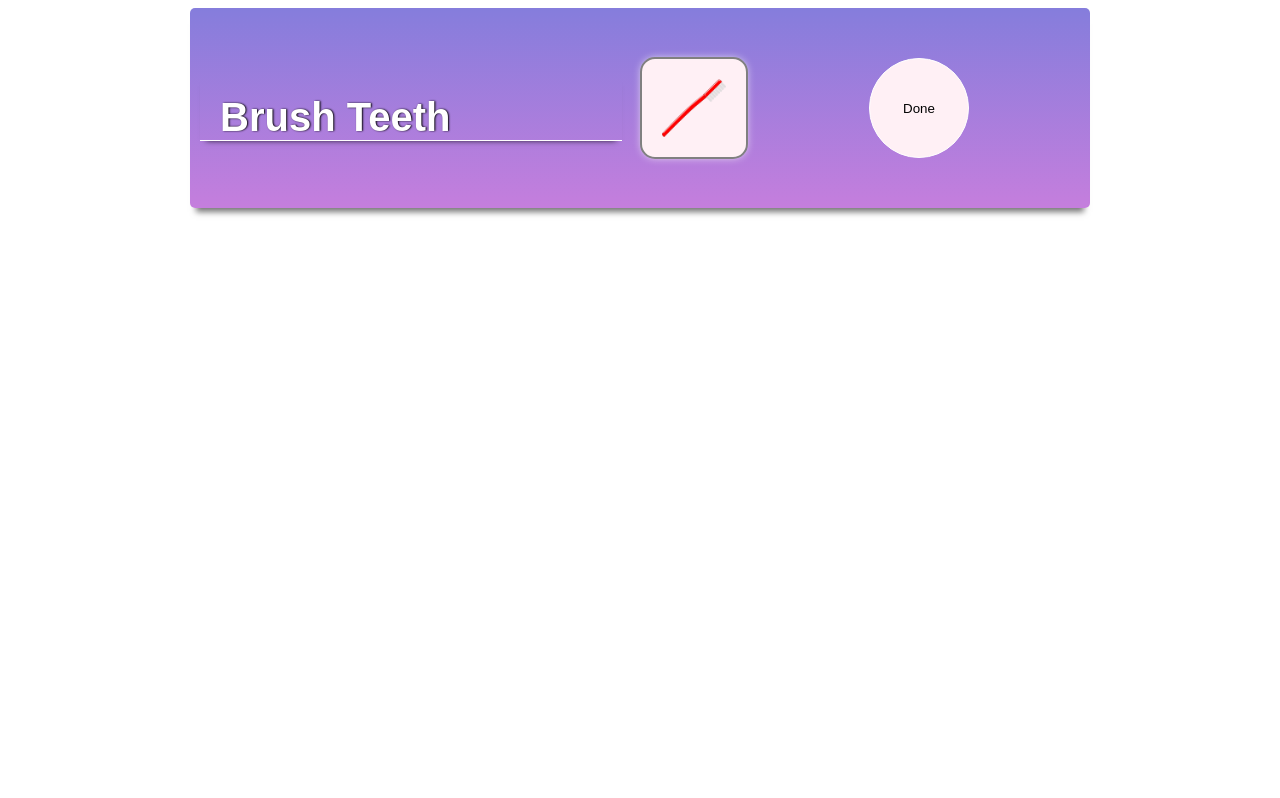
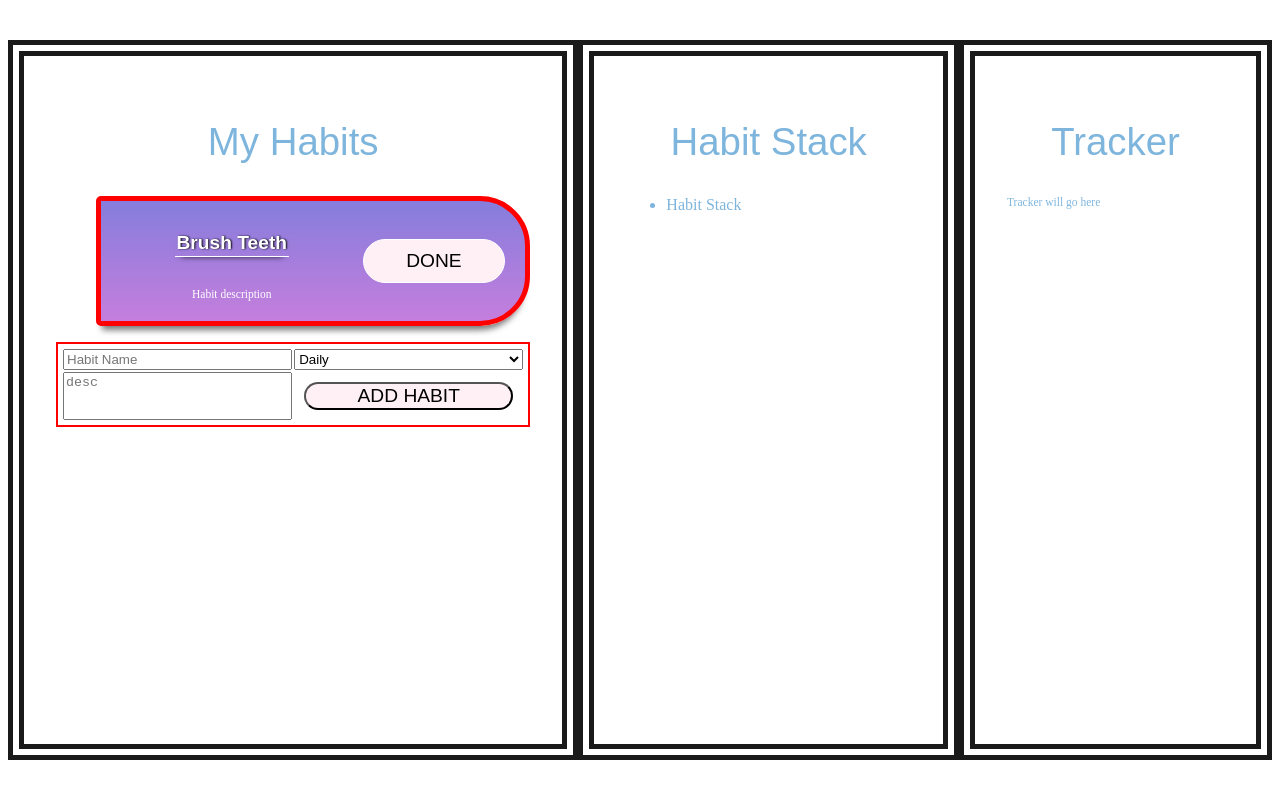
Before and after one commit to MatCre/Habit-Tracker, a React app in the folder habit-tracker/: page / in a window 1280 px wide. Built offline with nearby package versions, Linux system fonts and the light colour scheme.

Commit message:
app shell, habit card css, habit from added

```diff
--- /dev/null
+++ b/habit-tracker/src/Sass/Components/_addHabitForm.scss
@@ -0,0 +1,14 @@
+.habit-form-edit {
+    border: 2px solid red;
+    display: grid;
+    grid-template-columns: 1fr 1fr;
+    gap: 2px;
+    padding: 5px;
+    min-height: 10vh;
+    textarea {
+        resize: none;
+    }
+    button {
+        margin: 10px;
+    }
+}
--- a/habit-tracker/src/Sass/Components/_habitCard.scss
+++ b/habit-tracker/src/Sass/Components/_habitCard.scss
@@ -3,33 +3,50 @@
 $border: 1px solid white;
 
 .habit-wrapper{
-    @include box($boxStyle1...);
-    border-radius: 5px;
-    display: grid;
-    grid-template-columns: 2fr 1fr 1fr;
-    gap: 8px;
-    justify-content: center;
+    // @include box($boxStyle1...);
+    border: 5px solid red;
+    padding: 10px;
+    border-radius: 5px 50px 50px 5px;
+    display: flex;
     align-items: center;
     box-shadow: $boxShadow1;
     background: linear-gradient($primaryColor1, $secondaryColor1);
 
 }
+
+.habit-name-desc-wrap {
+    flex: 2;
+    display: flex;
+    flex-direction: column;
+    align-items: center;
+}
+
 .habit-name {
+    flex: 2;
     border-bottom: $border;
-    padding: 20px 20px 0 20px;
-    margin: 10px;
+    padding: 2px;
     box-shadow: 0 5px 6px -6px black;
 }
-.habit-image {
-    background-color: lavenderblush;
-    width: 4rem;
-    padding: 20px;
-    border-radius: 15px;
-    border: 2px solid grey;
-    box-shadow: 0 0 8px -2px whitesmoke;
+
+.habit-desc {
+    flex: 1;
+    color: white;
 }
+// .habit-image {
+//     flex: 1 2 auto;
+//     width: 2vw;
+//     max-width: 40px;
+//     height: 2vh;
+//     max-height: 40px;
+//     background-color: lavenderblush;
+//     padding: 20px;
+//     border-radius: 15px;
+//     border: 2px solid grey;
+//     box-shadow: 0 0 8px -2px whitesmoke;
+// }
 .habit-done {
+    flex: 1;
+    padding: 10px;
+    margin: 10px;
     border: $border;
-    width: 100px;
-    height: 100px;
 }
--- /dev/null
+++ b/habit-tracker/src/Sass/Components/_habitStack.scss
@@ -0,0 +1,4 @@
+.stack-wrap {
+    height: 90vh;
+    border: 5px solid red;
+}
--- /dev/null
+++ b/habit-tracker/src/Sass/Components/_header.scss
@@ -0,0 +1,3 @@
+.top {
+    max-width: 500px;
+}
--- /dev/null
+++ b/habit-tracker/src/Sass/Components/_tracker.scss
@@ -0,0 +1,4 @@
+.tracker-wrapper {
+    height: 90vh;
+    border: 5px solid red;
+}
--- a/habit-tracker/src/Sass/_elements.scss
+++ b/habit-tracker/src/Sass/_elements.scss
@@ -1,6 +1,7 @@
 @import './variables';
 
 html {
+    box-sizing: border-box;
     body {
         color: #7EB5DD;
     }
@@ -20,21 +21,28 @@ h1 {
 }
 
 h2 {
-    font-size: $mediumHeading;
+    font-size: 3vw;
+    text-align: center;
 }
 
 h3 {
-    font-size: $smallHeading;
+    font-size: 1.5vw;
     color: white;
     font-weight: 600;
     text-shadow: black 1px 0 2px;
 }
 
+p {
+    font-size: 0.9vw;
+}
+
 button {
+    text-transform: uppercase;
+    font-weight: 400;
+    font-size: 1.5vw;
     background: lavenderblush;
     outline-color: transparent;
-    border-radius: 50%;
-    transition: all 0.5s;
+    border-radius: 3vw;
     &:focus {
         outline-style: none;
     }
--- a/habit-tracker/src/Sass/_variables.scss
+++ b/habit-tracker/src/Sass/_variables.scss
@@ -3,11 +3,11 @@ $fontColor: '#11049F';
 $niceBlue: '#1919E6';
 $largeHeading: 90px;
 $mediumHeading: 60px;
-$smallHeading: 40px;
+$smallHeading: 2rem;
 $primaryColor1: #857DDC;
 $secondaryColor1: #C57EDD;
 $boxShadow1: 0 10px 6px -6px #777;
 $boxShadow2: 0 10px 4px 6px #777;
 
 //First Box style with set wight height and background color
-$boxStyle1: 900px, 200px, $primaryColor1;
+$boxStyle1: 28vw, 14vh, $primaryColor1;
--- a/habit-tracker/src/Sass/app.scss
+++ b/habit-tracker/src/Sass/app.scss
@@ -1,3 +1,31 @@
 @import "./variables";
 @import "./elements";
 @import "./Components/listtemplate";
+
+*, *:before, *:after {
+    box-sizing: inherit;
+  }
+
+.habit-tracker {
+    display: flex;
+    height: 90vh;
+    max-width: 2000px;
+    margin: 0 auto;
+    margin-top : 5vh;
+}
+
+.habit-tracker > * {
+    flex: 1 2 auto;
+    padding: 2rem;
+    border: 1rem double lighten(black,10%);
+}
+
+.habits {
+    height: 90vh;
+    max-width: 600px;
+}
+
+
+header.top {
+    text-align: center;
+}
--- /dev/null
+++ b/habit-tracker/src/components/AddHabitForm.js
@@ -0,0 +1,27 @@
+import React from 'react';
+import PropTypes from 'prop-types';
+import '../Sass/Components/_addHabitForm.scss';
+
+class AddHabitForm extends React.Component {
+
+    // createHabit = (event) => {
+    //     event.preventDefault();
+    //     console.log(event);
+    // }
+
+    render() {
+        return(
+            <form className="habit-form-edit" >
+                <input name="name" type="text" placeholder="Habit Name" />
+                <select name="frequency" placeholder="Daily">
+                    <option value="daily">Daily</option>
+                    <option value="wekkly">Weekly</option>
+                </select>
+                <textarea name="desc" placeholder="desc" />
+                <button type="submit">Add Habit</button>
+            </form>
+        )
+    }
+}
+
+export default AddHabitForm;
--- a/habit-tracker/src/components/App.js
+++ b/habit-tracker/src/components/App.js
@@ -1,61 +1,33 @@
 import React from 'react';
-import styled, { ThemeProvider} from 'styled-components';
-import HabitCard from './Habit';
+import HabitCard from './HabitCard';
+import AddHabitForm from './AddHabitForm';
+import Header from './Header';
+import HabitStack from './HabitStack';
+import Tracker from './Tracker';
 import '../Sass/app.scss';
 
-export const theme = {
-    niceYellow: '#F1E100',
-    font: "sans-serif",
-    niceBlue: '#1919E6'
-};
 
 const state = {
     habits: {},
 }
-// const Card = styled.div`
-//     max-width: 350px;
-//     border: 5px solid ${props => props.theme.niceYellow};
-//     border-radius: 5px;
-//     overflow: hidden;
-//     box-shadow: 5px 5px 10px rgba(0, 0, 0, 0.3);
-//     margin: 30px auto;
-//     button {
-//         display: block;
-//         width: 100%;
-//     }
-// `
 
-// const HabitCardContainer = () => (
-//     <Card>
-//         <HabitCard />
-//     </Card>
-// );
-
-// const ListTemplate = () => (
-//     <ul className="myList">
-//             <li className="listItem">1</li>
-//             <li className="listItem">2</li>
-//             <li className="listItem">3</li>
-//         </ul>
-// )
-
-const GlobalStyles = styled.div`
-    font-family: ${props => props.theme.font};
-    color: ${props => props.theme.niceBlue};
-    display: flex;
-    justify-content: center;
-`
+{/* <HabitCard/> */}
 
 class App extends React.Component {
 
     render() {
         return (
-            <ThemeProvider theme={theme}>
-                <GlobalStyles>
-                    <HabitCard/>
-                    {/* <ListTemplate /> */}
-                </GlobalStyles>
-            </ThemeProvider>
+            <div className="habit-tracker">
+                <div className="habits">
+                    <Header />
+                    <ul className="habit-list">
+                        <HabitCard />
+                    </ul>
+                    <AddHabitForm />
+                </div>
+                <HabitStack />
+                <Tracker />
+            </div>
         )
     }
 }
--- a/habit-tracker/src/components/Habit.js
+++ b/habit-tracker/src/components/HabitCard.js
@@ -6,8 +6,10 @@ class HabitCard extends React.Component {
     render() {
         return (
             <div className="habit-wrapper">
-                <h3 className="habit-name">Brush Teeth</h3>
-                <img className="habit-image"src={Toothbrush} alt="a toothbrush"/>
+                <div className="habit-name-desc-wrap">
+                    <h3 className="habit-name">Brush Teeth</h3>
+                    <p className="habit-desc">Habit description</p>
+                </div>
                 <button className="habit-done">Done</button>
             </div>
         )
--- a/habit-tracker/src/components/HabitList.js
+++ /dev/null
@@ -1 +0,0 @@
-//A list of habits that will be saved by the user to add to their Habit stack.
--- /dev/null
+++ b/habit-tracker/src/components/HabitStack.js
@@ -0,0 +1,17 @@
+import React from 'react';
+import '../Sass/Components/_habitStack.scss';
+
+class HabitStack extends React.Component {
+    render() {
+        return (
+            <div className="stack-wrap">
+                <h2>Habit Stack</h2>
+                <ul className="habits">
+                    <li>Habit Stack</li>
+                </ul>
+            </div>
+        );
+    };
+};
+
+export default HabitStack;
--- /dev/null
+++ b/habit-tracker/src/components/Header.js
@@ -0,0 +1,10 @@
+import React from 'react';
+import '../Sass/Components/_header.scss';
+
+const Header = () => (
+    <header className="top">
+        <h2>My Habits</h2>
+    </header>
+);
+
+export default Header;
--- /dev/null
+++ b/habit-tracker/src/components/Tracker.js
@@ -0,0 +1,15 @@
+import React from 'react';
+import '../Sass/Components/_tracker.scss';
+
+class Tracker extends React.Component {
+    render() {
+        return (
+            <div className="tracker-wrapper">
+                <h2>Tracker</h2>
+                <p>Tracker will go here</p>
+            </div>
+        )
+    }
+}
+
+export default Tracker;
```
